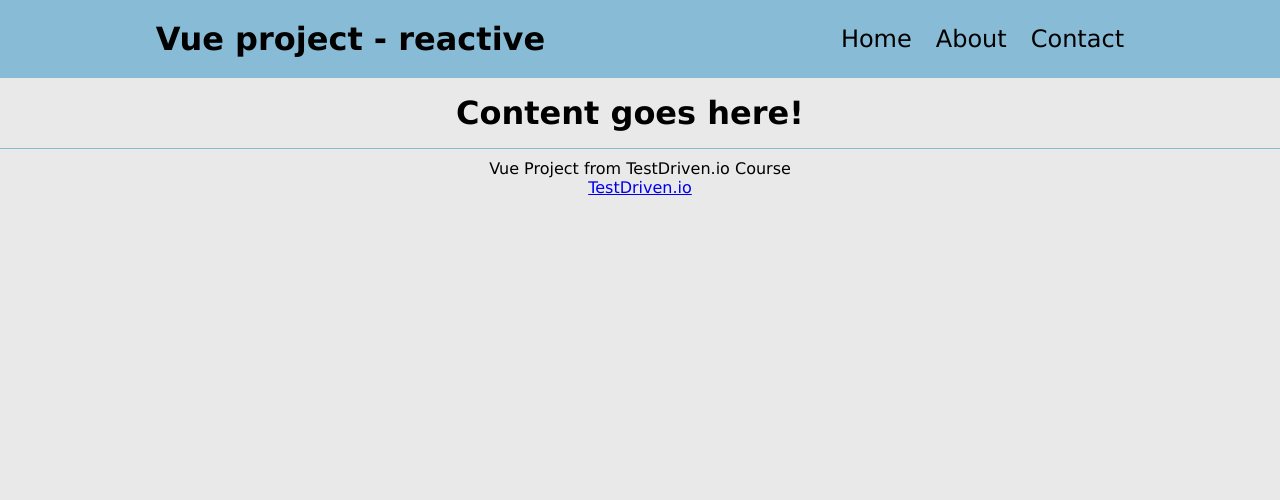
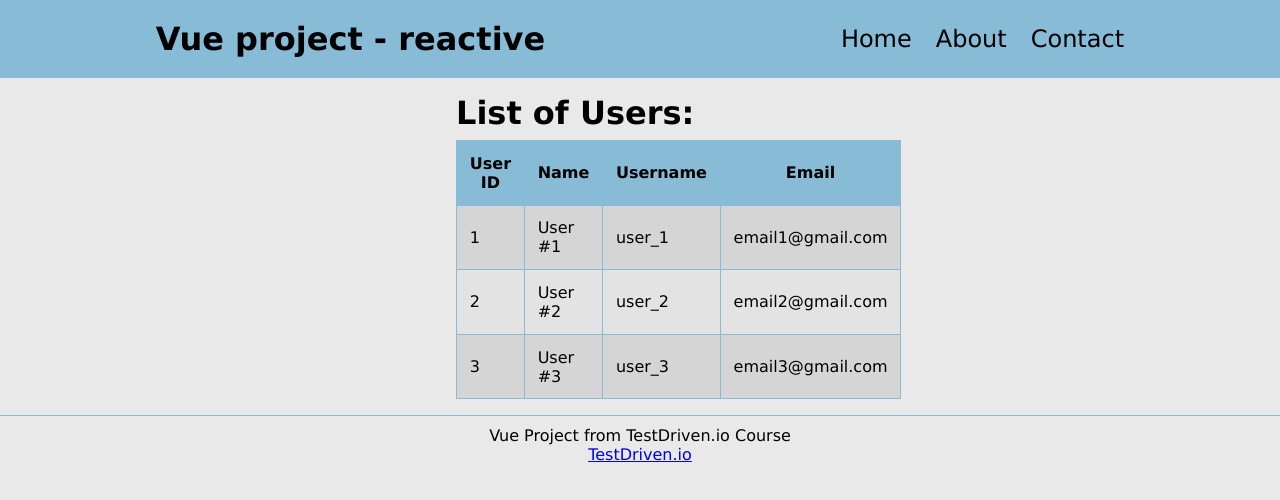
Before and after one commit to ezjung/vue-testdrivenIo, a Vue app: page / in a window 1280 px wide. Shown: the top 500 px of the page. Built offline with nearby package versions, Linux system fonts and the light colour scheme.

Commit message:
2.19-start: Compoenet (Part3)

```diff
--- a/src/components/AppContent.vue
+++ b/src/components/AppContent.vue
@@ -1,12 +1,34 @@
 <script setup>
-import { ref } from '@vue/reactivity'
+  import { ref } from '@vue/reactivity'
+  import ListUsers from './ListUsers.vue';
 
-const message = ref('Content goes here!')
-</script>
+  const message = ref('List of Users:')
+  const users = ref([
+    {
+      id: 1,
+      name: 'User #1',
+      username: 'user_1',
+      email: 'email1@gmail.com',
+    },
+    {
+      id: 2,
+      name: 'User #2',
+      username: 'user_2',
+      email: 'email2@gmail.com',
+    },
+    {
+      id: 3,
+      name: 'User #3',
+      username: 'user_3',
+      email: 'email3@gmail.com',
+    },
+  ])
+  </script>
 
 <template>
     <main>
-        <h1>{{ message }}</h1>
+      <h1>{{ message }}</h1>
+      <ListUsers :users="users" />
     </main>
 </template>
 
--- /dev/null
+++ b/src/components/ListUsers.vue
@@ -0,0 +1,53 @@
+<script setup>
+defineProps({
+    message: {type: String, required: true},
+    users: {type: Array, required: true}
+})
+</script>
+
+<template>
+    <table>
+        <!-- Table Header Row -->
+        <tr>
+            <th>User ID</th>
+            <th>Name</th>
+            <th>Username</th>
+            <th>Email</th>
+        </tr>
+        <!-- Table Elements (Rows) -->
+        <tr v-for="user in users" v-bind:key="user.id">
+            <td>{{ user.id }}</td>
+            <td>{{ user.name }}</td>
+            <td>{{ user.username }}</td>
+            <td>{{ user.email }}</td>
+        </tr>
+    </table>
+</template>
+
+<style scoped>
+table {
+  margin-top: 0.5em;
+  table-layout: fixed;
+  border-collapse: collapse;
+}
+
+td, th {
+  border: 1px solid #88BBD6;
+  padding: 0.8rem;
+  overflow: hidden;
+}
+
+th {
+  text-align: center;
+  background-color: #88BBD6;
+  color: black;
+}
+
+tr:nth-child(even) {
+  background-color: #CDCDCDB0;
+}
+
+tr:nth-child(odd) {
+  background-color: #CDCDCD40;
+}
+</style>
```
Also changed, not shown: 2 other files (tests, documents, lock files or other folders).
